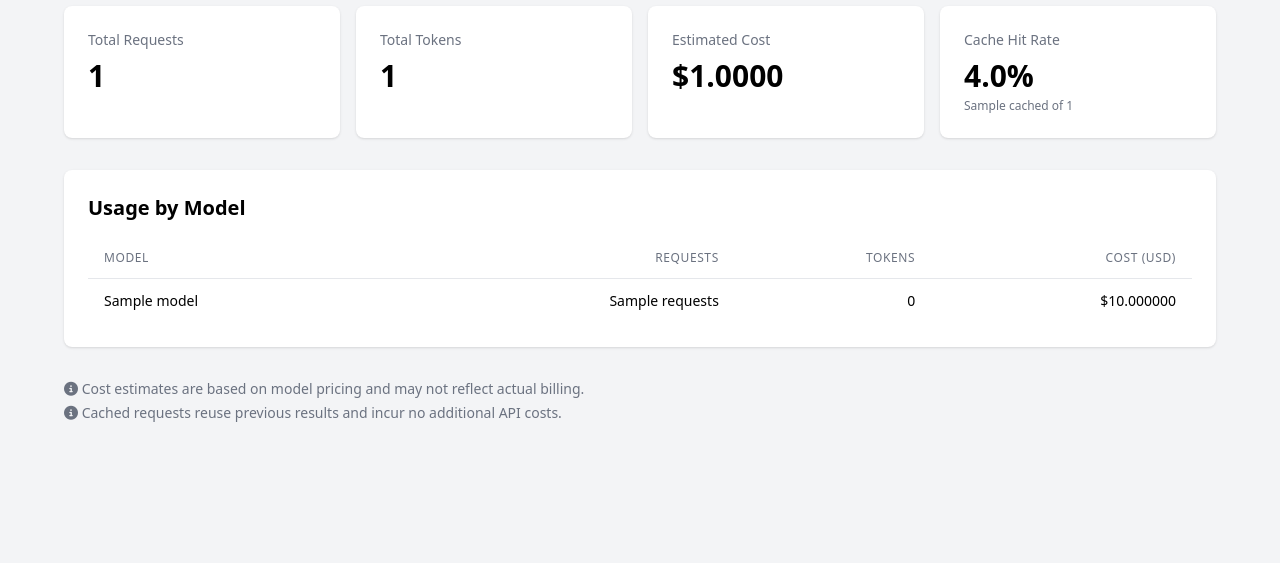
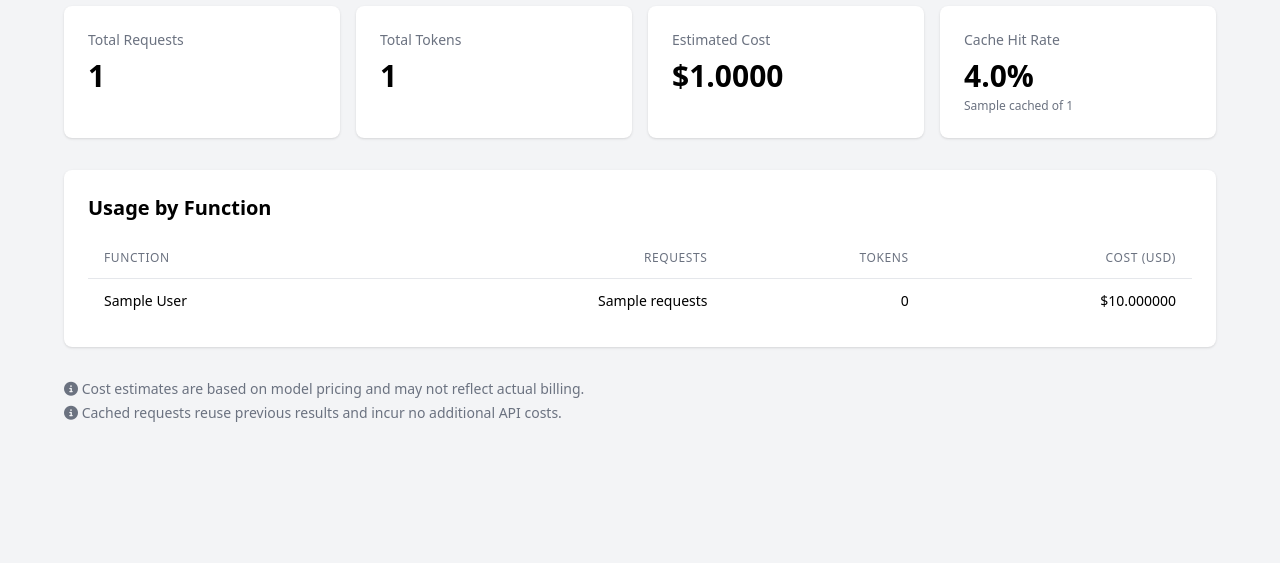
Before and after one commit to samclark2015/shiny-handouts, a Django app: template src/templates/analytics/dashboard.html in a window 1280 px wide. Shown: the part 152-715 px from the top of the page. Run offline with Django 5.2, Linux system fonts and the light colour scheme; the template is opened without the code that fills it: most values are stand-ins (such as "Sample title", 1, 10 or a date in 2020); some libraries are stand-ins or nearby versions.

Commit message:
feat: Update analytics to track function usage with user-friendly display names

```diff
--- a/src/core/views/analytics.py
+++ b/src/core/views/analytics.py
@@ -6,7 +6,7 @@ from asgiref.sync import async_to_sync
 from django.contrib.auth.decorators import login_required
 from django.shortcuts import render
 
-from core.analytics import get_model_usage_breakdown, get_user_ai_stats
+from core.analytics import get_function_usage_breakdown, get_user_ai_stats
 
 
 @login_required
@@ -17,11 +17,11 @@ def analytics_dashboard(request):
 
     # Get user statistics (wrap async functions)
     stats = async_to_sync(get_user_ai_stats)(user_id, days=days)
-    model_breakdown = async_to_sync(get_model_usage_breakdown)(user_id, days=days)
+    function_breakdown = async_to_sync(get_function_usage_breakdown)(user_id, days=days)
 
     context = {
         "stats": stats,
-        "model_breakdown": model_breakdown,
+        "function_breakdown": function_breakdown,
         "days": days,
     }
 
--- a/src/templates/analytics/dashboard.html
+++ b/src/templates/analytics/dashboard.html
@@ -44,27 +44,27 @@
             </div>
         </div>
 
-        <!-- Model breakdown -->
+        <!-- Function breakdown -->
         <div class="bg-white rounded-lg shadow p-6 mb-8">
-            <h2 class="text-xl font-bold mb-4">Usage by Model</h2>
-            {% if model_breakdown %}
+            <h2 class="text-xl font-bold mb-4">Usage by Function</h2>
+            {% if function_breakdown %}
                 <div class="overflow-x-auto">
                     <table class="min-w-full divide-y divide-gray-200">
                         <thead>
                             <tr>
-                                <th class="px-4 py-3 text-left text-xs font-medium text-gray-500 uppercase tracking-wider">Model</th>
+                                <th class="px-4 py-3 text-left text-xs font-medium text-gray-500 uppercase tracking-wider">Function</th>
                                 <th class="px-4 py-3 text-right text-xs font-medium text-gray-500 uppercase tracking-wider">Requests</th>
                                 <th class="px-4 py-3 text-right text-xs font-medium text-gray-500 uppercase tracking-wider">Tokens</th>
                                 <th class="px-4 py-3 text-right text-xs font-medium text-gray-500 uppercase tracking-wider">Cost (USD)</th>
                             </tr>
                         </thead>
                         <tbody class="bg-white divide-y divide-gray-200">
-                            {% for model in model_breakdown %}
+                            {% for func in function_breakdown %}
                                 <tr>
-                                    <td class="px-4 py-3 text-sm font-medium">{{ model.model }}</td>
-                                    <td class="px-4 py-3 text-sm text-right">{{ model.requests }}</td>
-                                    <td class="px-4 py-3 text-sm text-right">{{ model.tokens|default:0|floatformat:0 }}</td>
-                                    <td class="px-4 py-3 text-sm text-right">${{ model.cost|default:0|floatformat:6 }}</td>
+                                    <td class="px-4 py-3 text-sm font-medium">{{ func.display_name }}</td>
+                                    <td class="px-4 py-3 text-sm text-right">{{ func.requests }}</td>
+                                    <td class="px-4 py-3 text-sm text-right">{{ func.tokens|default:0|floatformat:0 }}</td>
+                                    <td class="px-4 py-3 text-sm text-right">${{ func.cost|default:0|floatformat:6 }}</td>
                                 </tr>
                             {% endfor %}
                         </tbody>
```
Also changed, not shown: src/core/analytics.py (+23 -5 lines).
